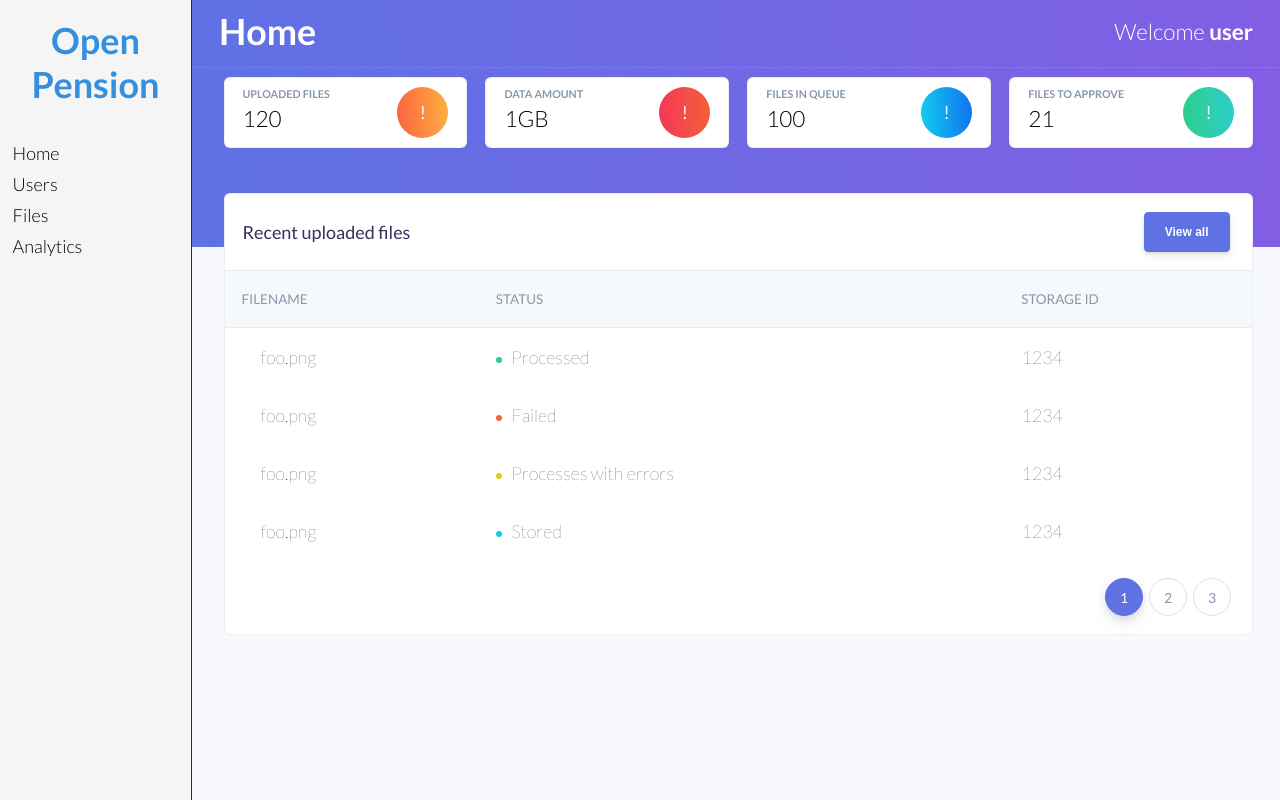
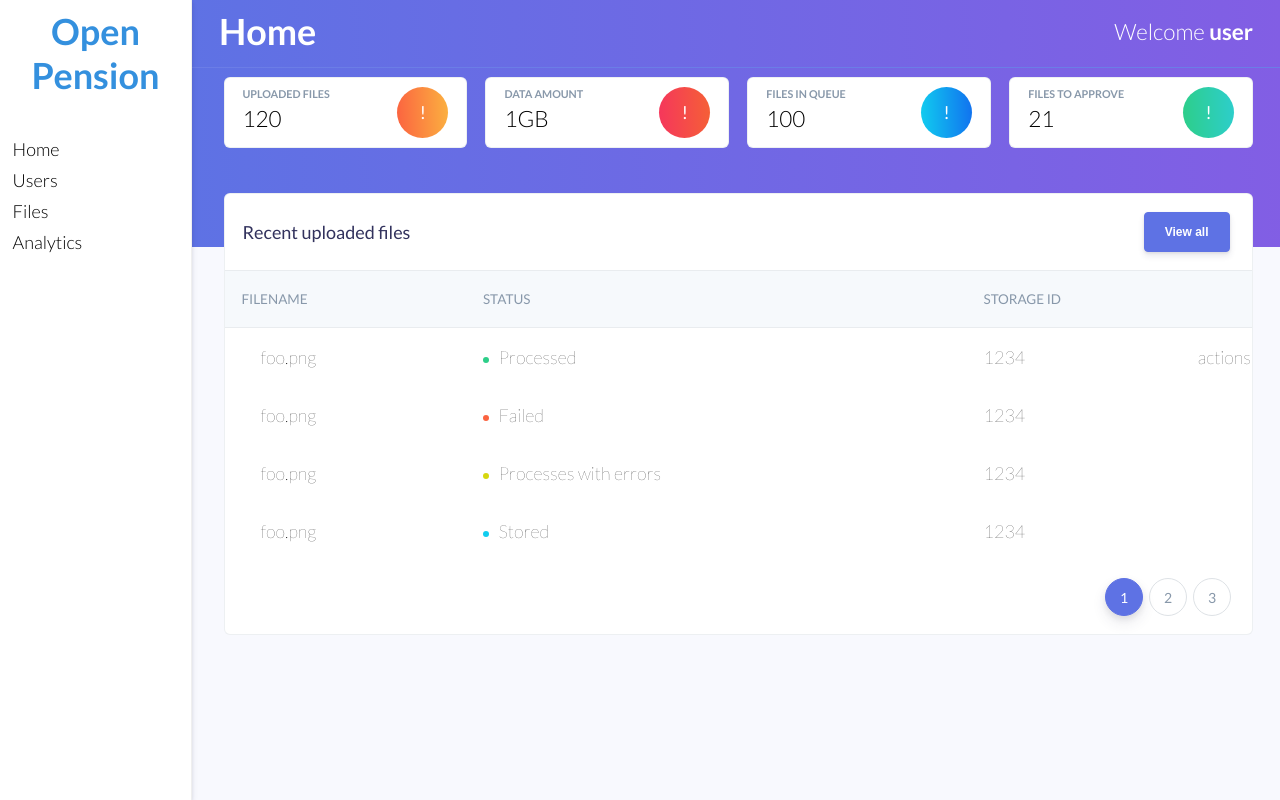
Before and after one commit to RoySegall/open-pension-dashboard, a React (Create React App) app: page /home in a window 1280 px wide. Built offline with nearby package versions, Linux system fonts and the light colour scheme.

Commit message:
Adding more files

```diff
--- a/src/Pages/Home/Home.js
+++ b/src/Pages/Home/Home.js
@@ -5,6 +5,7 @@ import RoundedElement from "../../componenets/RoundedElement/RoundedElement";
 import Table from "../../componenets/Table/Table";
 import Status from "../../componenets/Status/Status";
 import Pager from "../../componenets/Pager/Pager.js"
+import TextWithActions from "../../componenets/TextWithActions/TextWithActions";
 
 const TopContent = () => {
   return <div className="stats-wrapper">
@@ -36,13 +37,22 @@ const TopContent = () => {
 
 export default () => {
 
+  const editHandler = () => console.log('Edit');
+
   return <Page title={"Home"} topContent={<TopContent />}>
     <RoundedElement>
       <Table
         title="Recent uploaded files"
         headers={['Filename', 'Status', 'Storage ID']}
         rows={[
-          ['foo.png', <Status status='ok'>Processed</Status>, '1234'],
+          [
+            'foo.png',
+            <Status status='ok'>Processed</Status>,
+            <TextWithActions actions={[
+              {title: 'Edit', handler: editHandler},
+              {title: 'Delete', handler: editHandler},
+              ]}>1234</TextWithActions>
+          ],
           ['foo.png', <Status status='error'>Failed</Status>, '1234'],
           ['foo.png', <Status status='warning'>Processes with errors</Status>, '1234'],
           ['foo.png', <Status status='info'>Stored</Status>, '1234'],
--- a/src/componenets/Page/Page.scss
+++ b/src/componenets/Page/Page.scss
@@ -5,17 +5,21 @@ main {
 
   aside {
     width: 15vw;
-    border-right: solid 1px var(--dark-purple);
+    background: white;
+    border-right: solid 1px #efefef;
+    box-shadow: 0 4px 6px #32325d1c, 0 1px 3px #00000014;
+    z-index: 2;
+
 
     .title {
-      padding-bottom: .5em;
+      padding-bottom: .75em;
       margin-bottom: .5em;
 
       h2 {
         text-align: center;
-        padding-top: .5em;
+        padding-top: .25em;
         font-size: 2em;
-        color: var(--blue)
+        color: var(--blue);
       }
     }
 
@@ -53,7 +57,7 @@ main {
         justify-content: space-between;
         padding-left: 1.5em;
         padding-right: 1.5em;
-        border-bottom: solid 1px #6b7de6;
+        border-bottom: solid 1px var(--header-border-bottom);
         padding-bottom: .75em;
 
         h1 {
--- /dev/null
+++ b/src/componenets/TextWithActions/TextWithActions.js
@@ -0,0 +1,6 @@
+import "./TextWithActions.scss"
+
+export default ({children, actions}) => <div className="text-with-actions">
+  <span>{children}</span>
+  actions
+</div>
--- /dev/null
+++ b/src/componenets/TextWithActions/TextWithActions.scss
@@ -0,0 +1,5 @@
+.text-with-actions {
+  display: flex;
+  flex-direction: row;
+  justify-content: space-between;
+}
--- a/src/scss/_variables.scss
+++ b/src/scss/_variables.scss
@@ -34,4 +34,6 @@
   --warning-ok: #2dce89;
   --warning-warning: #d6d70f;
   --warning-info: #11cdef;
+
+  --header-border-bottom: #6b7de6;
 }
```
